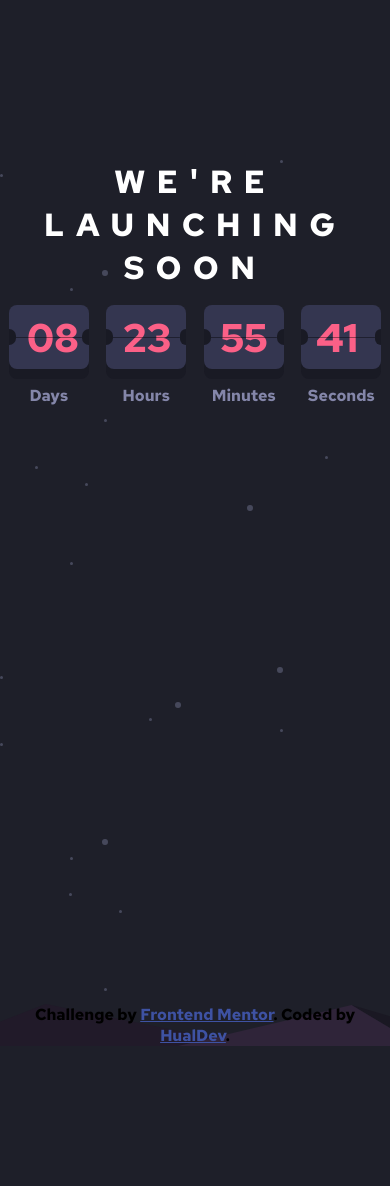
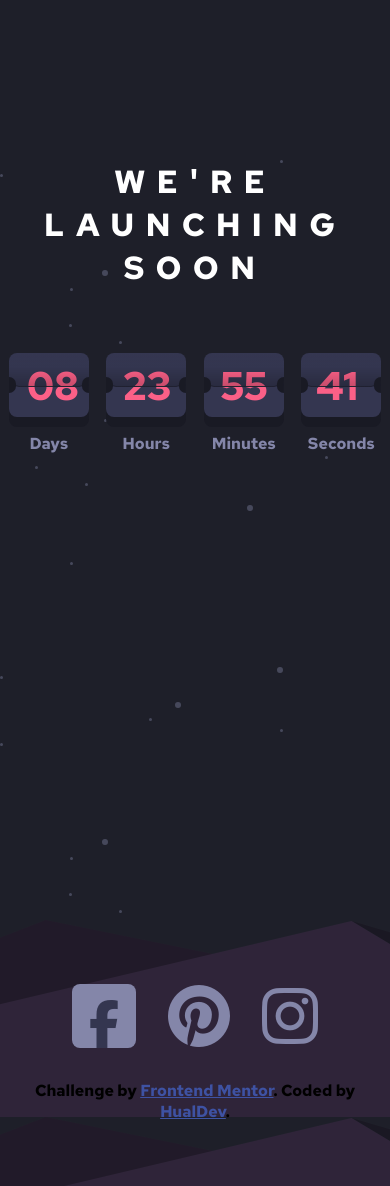
Before and after one commit to HualDev/CountDownTimer, a plain HTML site: page index.html in a window 390 px wide. Before the commit the page ends 1046 px from the top, so only its background shows below. Drawn offline with Linux system fonts and the light colour scheme.

Commit message:
Footer mobile version

```diff
--- a/index.html
+++ b/index.html
@@ -9,7 +9,7 @@
   <link rel="icon" type="image/png" sizes="32x32" href="./images/favicon-32x32.png">
   <link rel="stylesheet" href="./style.css">
   <title>Frontend Mentor | Launch countdown timer</title>
-
+  <script src="https://kit.fontawesome.com/8b6237c08b.js" crossorigin="anonymous"></script>
   <!-- Feel free to remove these styles or customise in your own stylesheet 👍 -->
 
 </head>
@@ -53,14 +53,14 @@
 
   </main>
 
+  <footer>
+    <div class="networks">
+      <a class="icon faIcon" href="https://www.facebook.com/hcastillopichen" target="_blank"><i class="fa fa-facebook fa-3x"></i></a>
+      <a class="icon" href="https://www.facebook.com/hcastillopichen" target="_blank"><i class="fa fa-pinterest fa-4x"></i></a>
+      <a class="icon" href="https://www.instagram.com/hualdevs/"><i class="fa fa-instagram fa-4x"></i></a>
 
 
-
-
-
-
-
-  <footer>
+    </div>
     Challenge by <a href="https://www.frontendmentor.io?ref=challenge" target="_blank">Frontend Mentor</a>.
     Coded by <a href="https://hualdevportafolio.netlify.app/" target="_blank">HualDev</a>.
   </footer>
--- a/style.css
+++ b/style.css
@@ -15,14 +15,14 @@ body{
 }
 
 main{
-    height: 100vh;
+    height: 90vh;
     background-image: url('./images/bg-stars.svg');
 }
 
 h1{
     color: var(--white);
     text-transform: uppercase;
-    margin: 10rem auto 1rem;
+    margin: 10rem auto 4rem;
     text-align: center;
     font-size: 2rem;
     letter-spacing: 0.7rem;
@@ -67,6 +67,8 @@ h1{
 .numberCard::before {
     content: '';
     width: 100%;
+    height: 50%;
+    margin-top: -1.8rem;
     background: linear-gradient(var(--darkDesaturatedBlue) 0%, rgba(0, 0, 0, 0) 40%, rgba(0, 0, 0, 0.20) 100%);
     border-bottom: solid 1px rgba( 0, 0, 0, 0.4);
     z-index: 1;
@@ -74,15 +76,16 @@ h1{
 }
 
 .numberCard::after {
+    position: absolute;
     content: '';
     width: 0.45rem;
     height: 1rem;
     -webkit-transform: translateY(50%);
-    transform: translateY(0%);
+    transform: translate(1015%,0%);
     background-color: var(--veryDarkBlue1);
-    top: 50%;
     border-top-left-radius: 10rem;
     border-bottom-left-radius: 10rem;
+    z-index: 1;
 }
 
 .number{
@@ -90,8 +93,26 @@ h1{
     transform: translate(35%, 0%);
 }
 
+.networks{
+    display: flex;
+    justify-content: center;
+    align-items: center;
+    gap: 2rem;
+    margin-bottom: 2rem;
+}
 
+.icon{
+    color: var(--grayishBlue);
+}
 
+.faIcon{
+    width: 2rem;
+    height: 2rem;
+    padding: 1rem;
+    background-color: var(--grayishBlue);
+    color: var(--darkDesaturatedBlue);
+    border-radius: 0.5rem;
+}
 
 
 
@@ -100,6 +121,7 @@ footer {
     background-image: url('./images/pattern-hills.svg');
     font-size: 1rem;
     text-align: center;
+    padding: 4rem 0;
 }
 
 footer a {
```
